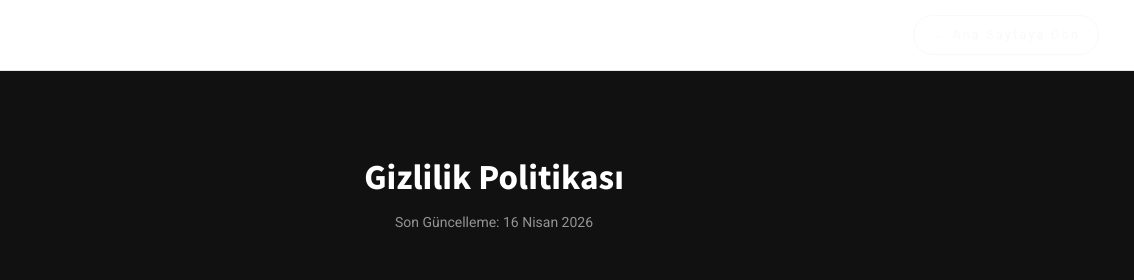
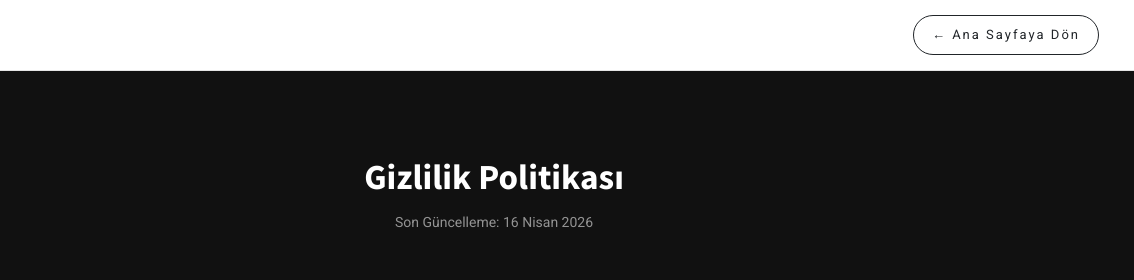
Before and after one commit to furkanesmer-dev/edoras-landing, a plain HTML site: page privacy-policy.html in a window 1280 px wide. Shown: the top 280 px of the page, 146-1280 px from the left. Drawn offline with Linux system fonts and the light colour scheme.

Commit message:
anasayfa dön butonu düzeltildi

```diff
--- a/privacy-policy.html
+++ b/privacy-policy.html
@@ -154,7 +154,7 @@
 						</div>
 
 						<div class="ms-auto">
-							<a href="index.html" class="button button-border button-light button-circle button-small">← Ana Sayfaya Dön</a>
+							<a href="index.html" class="button button-border button-dark button-circle button-small">← Ana Sayfaya Dön</a>
 						</div>
 
 					</div>
```
